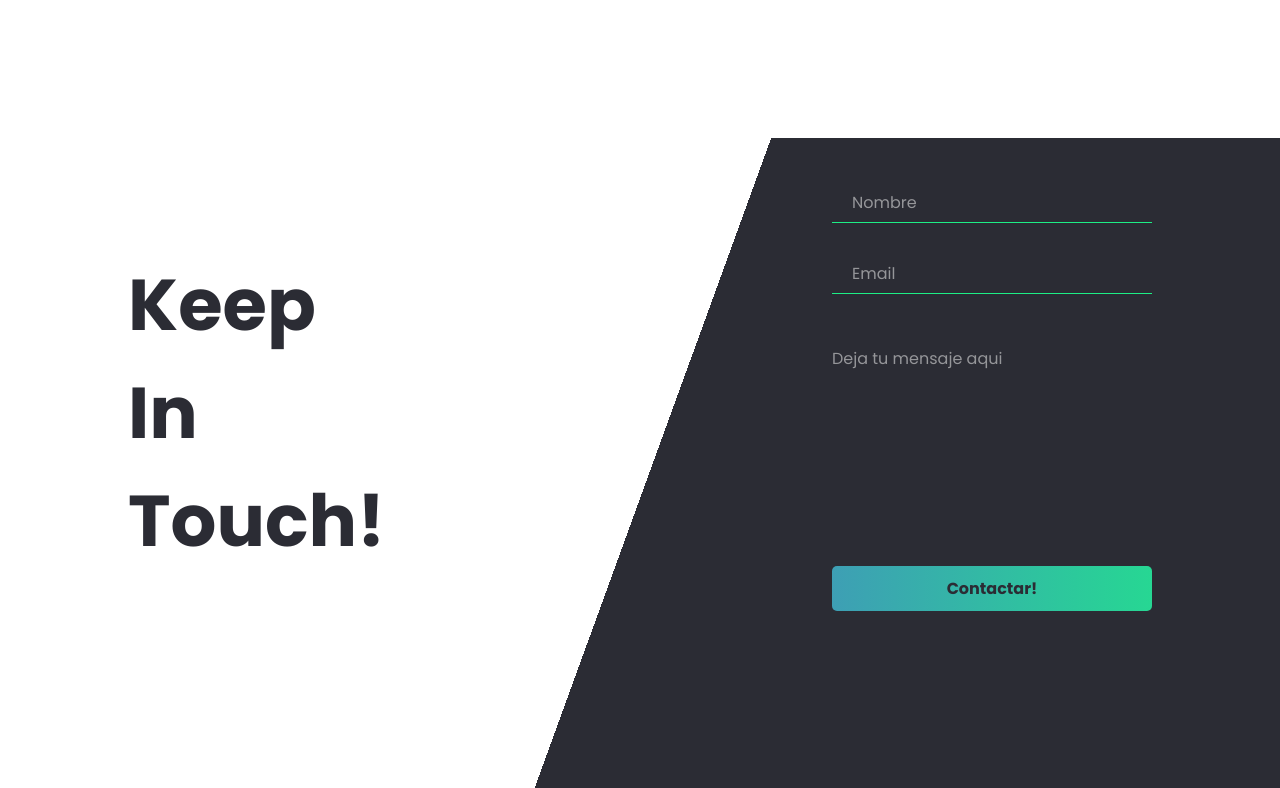
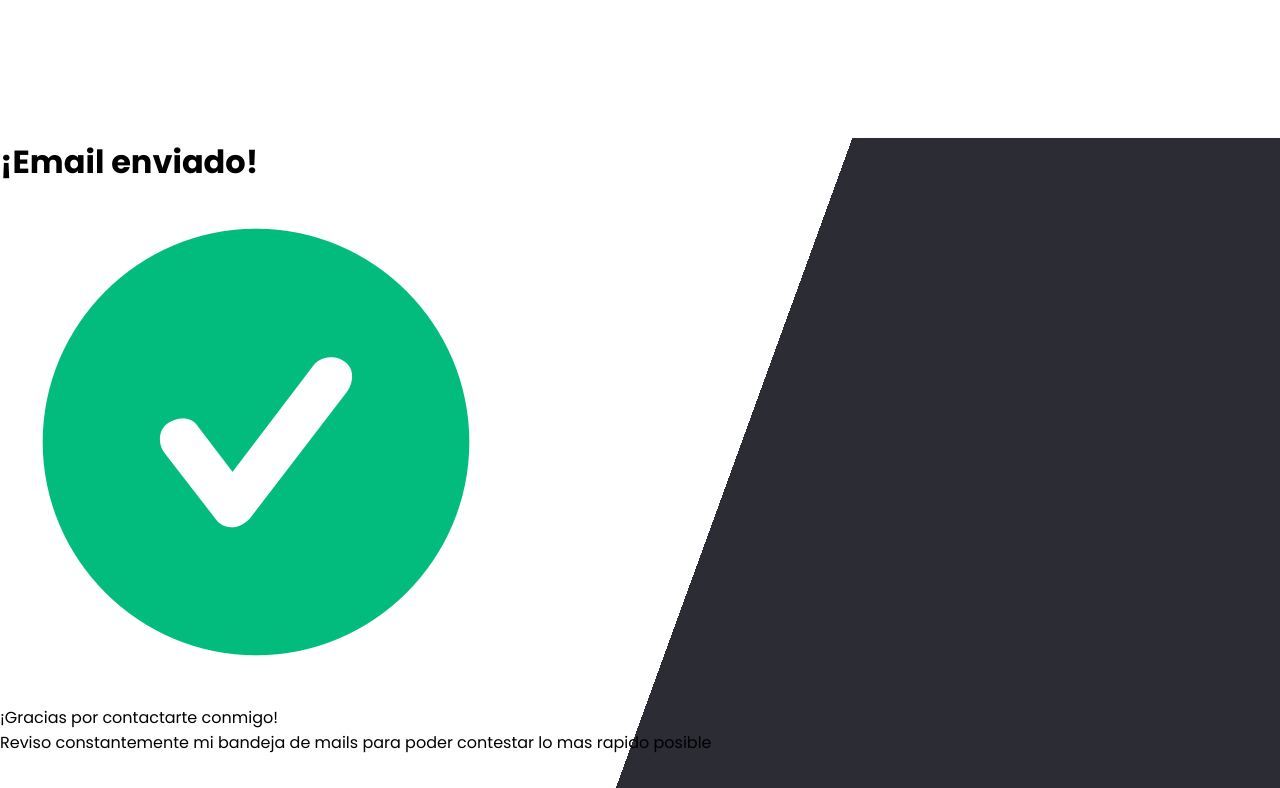
Before and after one commit to navinoob99/CV-Portfolio, a plain HTML site: page index.html in a window 1280 px wide. Shown: the part 2780-3568 px from the top of the page. Drawn offline with nearby package versions, Linux system fonts and the light colour scheme; some packages are replaced by stand-ins of ours; a script that the page names is missing.

Commit message:
Added an Email Sent message

```diff
--- a/index.html
+++ b/index.html
@@ -192,7 +192,13 @@
 
         </div><span id="contact"></span>
 
-        <div class="contact-section" id="cntact">
+        <div class="contact-section" id="contact">
+            <div class="mail-sent">
+                <h1>¡Email enviado!</h1>
+                <img src="/img/checked.png" alt="Email Sent">
+                <p>¡Gracias por contactarte conmigo!</p>
+                <p>Reviso constantemente mi bandeja de mails para poder contestar lo mas rapido posible</p>
+            </div>
             <div class="contact-container">
                 <div class="contact-head">
                     <h2>Keep In Touch!</h2>
```
